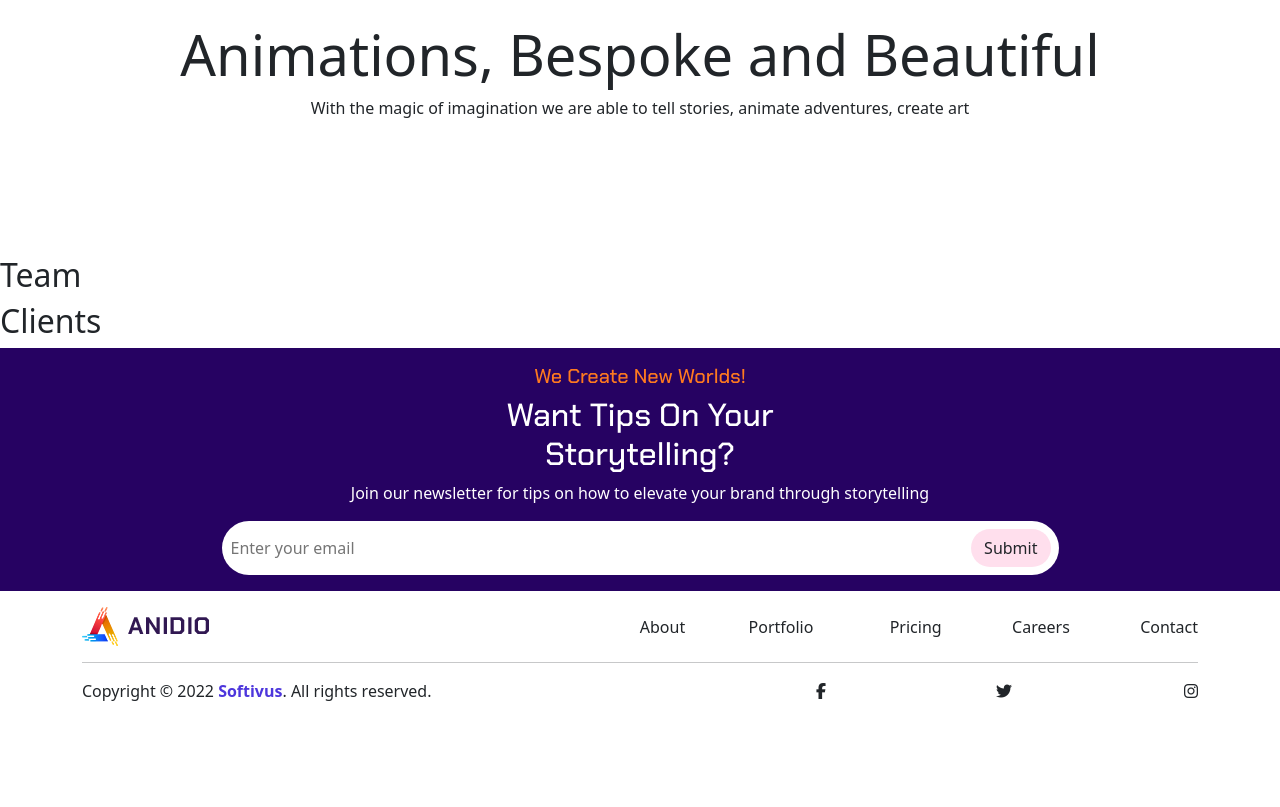
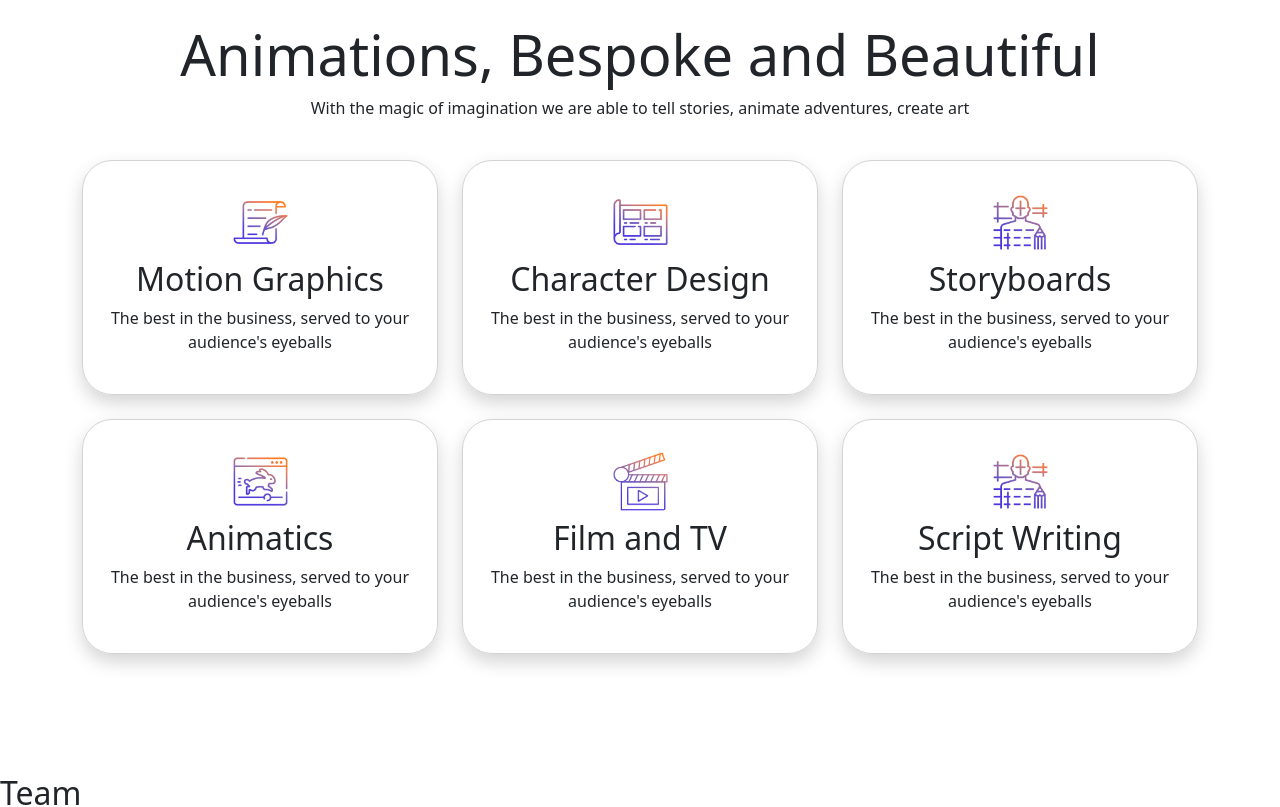
Before and after one commit to IvanTorzoni/proj-html-vuejs, a Vue app: page /about in a window 1280 px wide. Shown: the part 2062-2869 px from the top of the page. Before the commit the page ends 2781 px from the top, so only its background shows below. Built offline with nearby package versions, Linux system fonts and the light colour scheme.

Commit message:
feat : service in about-section

```diff
--- a/src/components/sharedComponents/ServiceCard.vue
+++ b/src/components/sharedComponents/ServiceCard.vue
@@ -1,9 +1,51 @@
 <script>
+export default{
+    props : {
+        serviceImage : String,
+        serviceTitle : String,
+        serviceP : String
+    },
+    methods : {
+        getImagePath(servImage){
+            return new URL(`../../assets/Img/about-img/${servImage}.png`, import.meta.url).href;
+        }
+    }
+}
 </script>
 
 <template>
-
+    <div class="ms_serv-card p-4 text-center d-flex flex-column align-items-center">
+        <div class="serv-img d-flex align-items-center">
+            <img :src="getImagePath(serviceImage)" />
+        </div>
+        <h2> {{ serviceTitle }}</h2>
+        <p> {{ serviceP }}</p>
+    </div>
 </template>
 
-<style>
+<style lang="scss">
+.ms_serv-card{
+    border: 1px solid lightgrey;
+    border-radius: 30px;
+    box-shadow: 0px 8px 18px 0px rgba(0, 0, 0, 0.17);
+    transition: 0.7s;
+    .serv-img{
+        width: 75px;
+        height: 75px;
+        border-radius: 100%;
+        overflow: hidden;
+            img{
+                width: 100%;
+                padding: 10px;
+                height: auto;
+                display: block;
+            }
+    }
+}
+
+.ms_serv-card:hover{
+    box-shadow: none;
+    transition: 0.7s;
+}
+
 </style>
--- a/src/pages/AboutPage.vue
+++ b/src/pages/AboutPage.vue
@@ -21,11 +21,35 @@ export default {
     return{
       serviceArray : [
         {
-
+           serviceImage : "process1",
+           serviceTitle : "Motion Graphics",
+           serviceP : "The best in the business, served to your audience's eyeballs"
         },
         {
-
+          serviceImage : "process5",
+          serviceTitle : "Character Design",
+          serviceP : "The best in the business, served to your audience's eyeballs"
         },
+        {
+          serviceImage : "process4",
+          serviceTitle : "Storyboards",
+          serviceP : "The best in the business, served to your audience's eyeballs"
+        },
+        {
+          serviceImage : "process6",
+          serviceTitle : "Animatics",
+          serviceP : "The best in the business, served to your audience's eyeballs"
+        },
+        {
+          serviceImage : "process7",
+          serviceTitle : "Film and TV",
+          serviceP : "The best in the business, served to your audience's eyeballs"
+        },
+        {
+          serviceImage : "process4",
+          serviceTitle : "Script Writing",
+          serviceP : "The best in the business, served to your audience's eyeballs",
+        }
       ]
     }
   }
@@ -46,10 +70,14 @@ export default {
         <span class="ms_title-size">Animations, Bespoke and Beautiful </span>
         <p>With the magic of imagination we are able to tell stories, animate adventures, create art</p>
       </div>
-      <div class="row d-flex">
+      <div class="row">
         <!-- Colonna -->
-        <div class="col-lg-4">
-          <ServiceCard />
+        <div class="col-4 g-4" v-for="cardItem in serviceArray">
+          <ServiceCard
+            :serviceImage="cardItem.serviceImage"
+            :serviceTitle = "cardItem.serviceTitle"
+            :serviceP = "cardItem.serviceP"
+           />
         </div>
         <!-- /Colonna -->
       </div>
```
